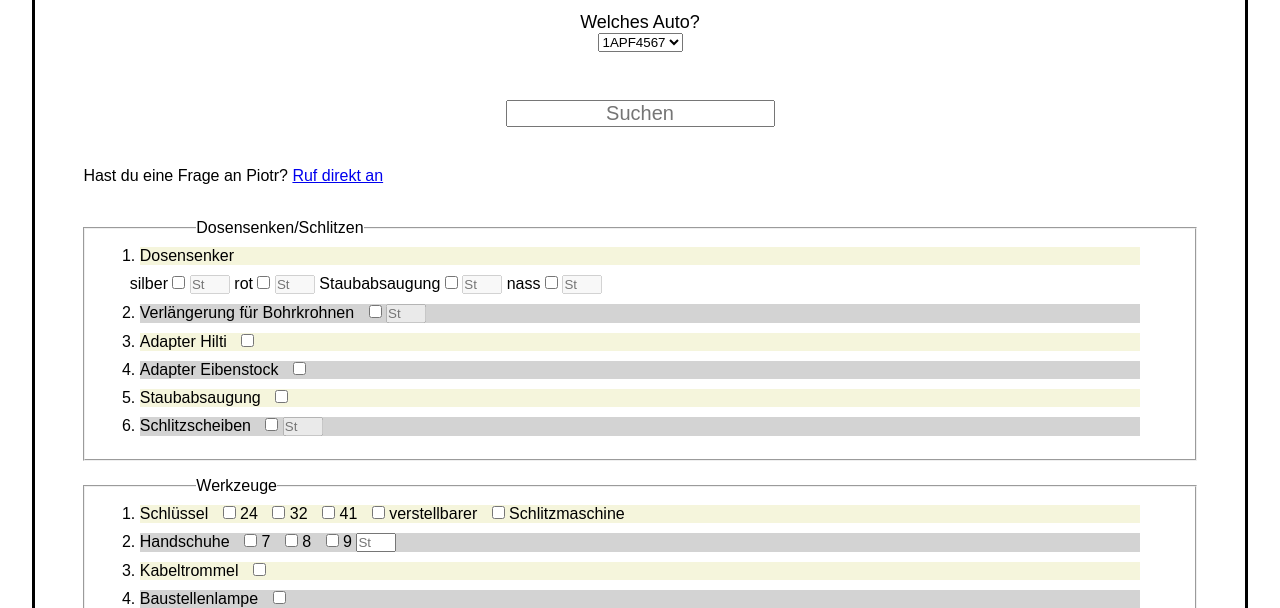
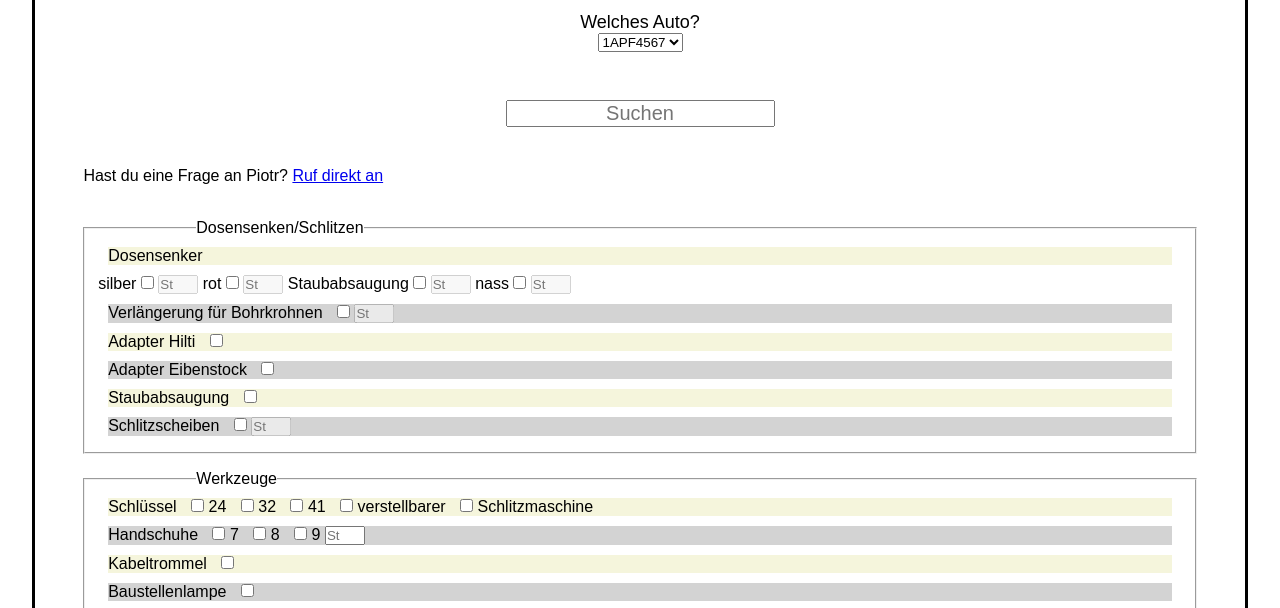
Before and after one commit to peterek01/Ubergabe, a plain HTML site: page index.html in a window 1280 px wide. Shown: the part 138-746 px from the top of the page. Drawn offline with Linux system fonts and the light colour scheme.

Commit message:
Add files via upload

```diff
--- a/style.css
+++ b/style.css
@@ -5,10 +5,10 @@
 	font-family: Arial, Helvetica, sans-serif;
 }
 
-body {
-	height: 100vh;
-	width: 100vw;
-}
+/* body {
+	height: 100%;
+	width: 100%;
+} */
 
 h1 {
 	margin: 15px;
@@ -49,6 +49,7 @@ form {
 li {
 	margin: 10px;
 	font-size: 16px;
+	list-style: none;
 }
 
 li:nth-child(odd) {
@@ -90,9 +91,9 @@ legend {
 }
 
 ol {
-	margin-left: 4%;
-	margin-right: 4%;
-	margin-bottom: 2%;
+	margin-left: 1vw;
+	margin-right: 1vw;
+	margin-bottom: 2vh;
 }
 
 fieldset {
```
